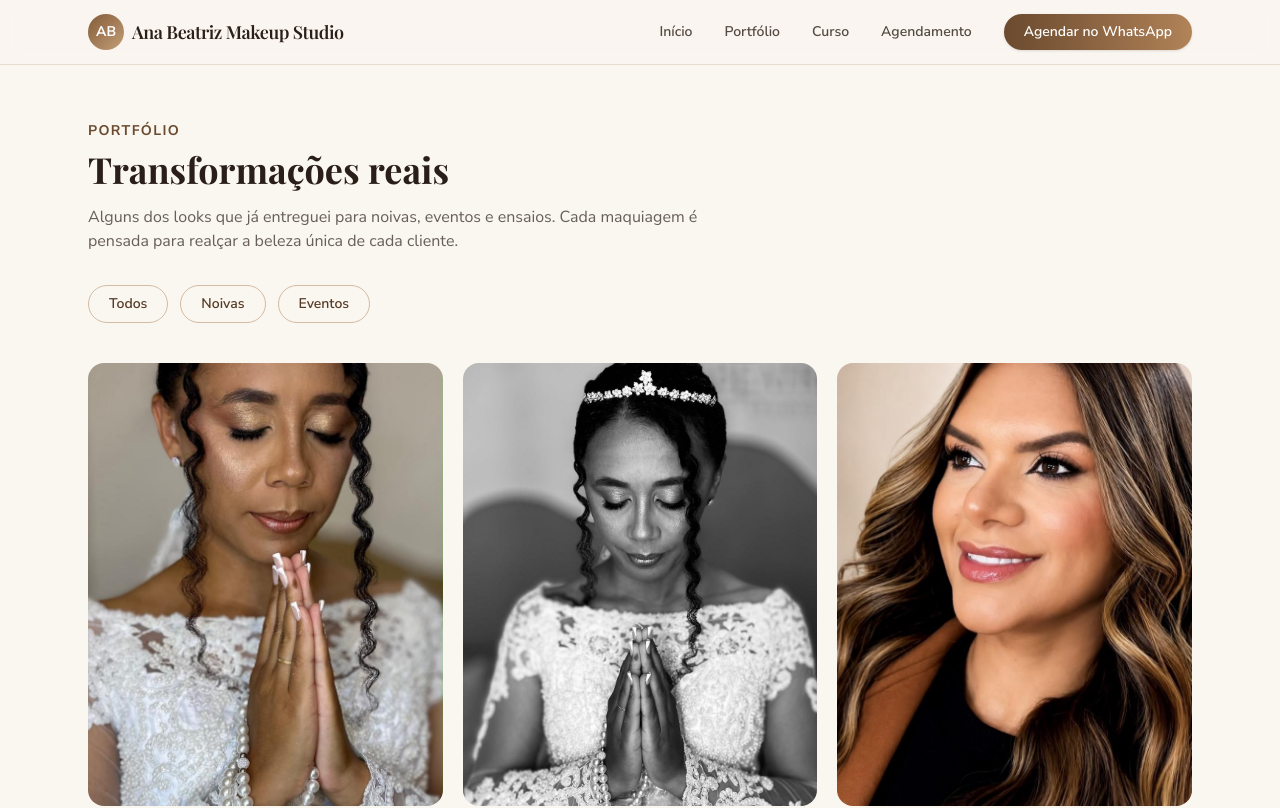
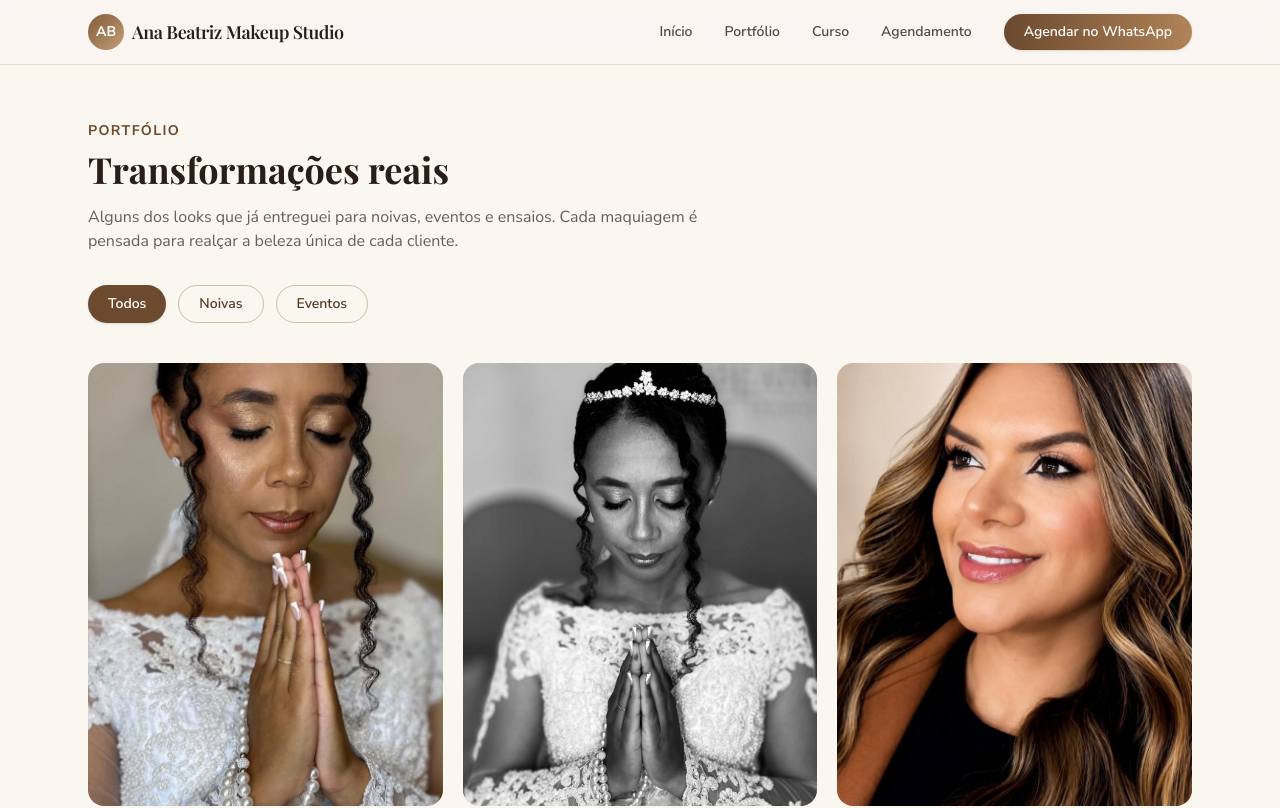
Before and after one commit to SillvaPedro/ana-beatriz-beauty-studio, a Next.js app: page /portfolio in a window 1280 px wide. Shown: the top 808 px of the page. Built offline with nearby package versions, Linux system fonts and the light colour scheme; a web font is replaced by a local one.

Commit message:
fix: corrige imagem do curso, filtro do portfolio e valida POSTGRES_URL

```diff
--- a/app/cursos/page.tsx
+++ b/app/cursos/page.tsx
@@ -56,7 +56,7 @@ export default function CursosPage() {
           <div className="grid gap-0 md:grid-cols-2">
             <div className="relative h-56 md:h-auto">
               <Image
-                src="/images/courses/curso1.svg"
+                src={course.image ?? "/images/courses/curso1.svg"}
                 alt={course.title}
                 fill
                 className="object-cover"
--- a/app/portfolio/page.tsx
+++ b/app/portfolio/page.tsx
@@ -1,13 +1,11 @@
 import type { Metadata } from "next";
-import Image from "next/image";
 import { portfolioItems, site } from "@/lib/site";
+import PortfolioGallery from "@/components/PortfolioGallery";
 
 export const metadata: Metadata = {
   title: "Portfólio",
   description: "Trabalhos de maquiagem profissional realizados pela Ana Beatriz.",
 };
-
-const categories = ["Todos", "Noivas", "Eventos"];
 
 export default function PortfolioPage() {
   return (
@@ -23,36 +21,7 @@ export default function PortfolioPage() {
         </p>
       </div>
 
-      <div className="mt-8 flex flex-wrap gap-3">
-        {categories.map((category) => (
-          <a
-            key={category}
-            href={category === "Todos" ? "#todos" : `#${category.toLowerCase().replace(" ", "-")}`}
-            className="rounded-full border border-brown-200 px-5 py-2 text-sm font-semibold text-brown-700 transition-colors hover:bg-brown-600 hover:text-white"
-          >
-            {category}
-          </a>
-        ))}
-      </div>
-
-      <div id="todos" className="mt-10 grid grid-cols-1 gap-5 sm:grid-cols-2 lg:grid-cols-3">
-        {portfolioItems.map((item) => (
-          <div key={item.title} className="group relative overflow-hidden rounded-2xl">
-            <Image
-              src={item.src}
-              alt={item.alt}
-              width={600}
-              height={750}
-              className="aspect-[4/5] w-full object-cover transition-transform duration-300 group-hover:scale-105"
-            />
-            <div className="absolute inset-0 flex items-end bg-gradient-to-t from-brown-950/70 to-transparent p-5 opacity-0 transition-opacity group-hover:opacity-100">
-              <p className="text-xs font-semibold uppercase tracking-wider text-beige-200">
-                {item.category}
-              </p>
-            </div>
-          </div>
-        ))}
-      </div>
+      <PortfolioGallery items={portfolioItems} />
 
       <div className="mt-14 rounded-2xl border border-brown-100 bg-gradient-to-br from-brown-50 to-beige-50 p-8 text-center">
         <h2 className="font-display text-2xl font-bold text-ink">
--- a/components/CourseCard.tsx
+++ b/components/CourseCard.tsx
@@ -7,7 +7,7 @@ export default function CourseCard({ course }: { course: course }) {
     <article className="group flex flex-col overflow-hidden rounded-2xl border border-brown-100 bg-white shadow-sm transition-shadow hover:shadow-lg">
       <div className="relative h-44 overflow-hidden">
         <Image
-          src={`/images/courses/${course.slug}.svg`}
+          src={course.image ?? `/images/courses/${course.slug}.svg`}
           alt={course.title}
           fill
           className="object-cover transition-transform duration-300 group-hover:scale-105"
--- /dev/null
+++ b/components/PortfolioGallery.tsx
@@ -0,0 +1,53 @@
+"use client";
+
+import { useState } from "react";
+import Image from "next/image";
+import type { portfolioItem } from "@/lib/types";
+
+const categories = ["Todos", "Noivas", "Eventos"];
+
+export default function PortfolioGallery({ items }: { items: portfolioItem[] }) {
+  const [active, setActive] = useState("Todos");
+  const filtered =
+    active === "Todos" ? items : items.filter((item) => item.category === active);
+
+  return (
+    <>
+      <div className="mt-8 flex flex-wrap gap-3">
+        {categories.map((category) => (
+          <button
+            key={category}
+            type="button"
+            onClick={() => setActive(category)}
+            className={
+              active === category
+                ? "rounded-full bg-brown-600 px-5 py-2 text-sm font-semibold text-white shadow-sm"
+                : "rounded-full border border-brown-200 px-5 py-2 text-sm font-semibold text-brown-700 transition-colors hover:bg-brown-600 hover:text-white"
+            }
+          >
+            {category}
+          </button>
+        ))}
+      </div>
+
+      <div className="mt-10 grid grid-cols-1 gap-5 sm:grid-cols-2 lg:grid-cols-3">
+        {filtered.map((item) => (
+          <div key={item.title} className="group relative overflow-hidden rounded-2xl">
+            <Image
+              src={item.src}
+              alt={item.alt}
+              width={600}
+              height={750}
+              className="aspect-[4/5] w-full object-cover transition-transform duration-300 group-hover:scale-105"
+            />
+            <div className="absolute inset-0 flex items-end bg-gradient-to-t from-brown-950/70 to-transparent p-5 opacity-0 transition-opacity group-hover:opacity-100">
+              <p className="text-xs font-semibold uppercase tracking-wider text-beige-200">
+                {item.category}
+              </p>
+            </div>
+          </div>
+        ))}
+      </div>
+    </>
+  );
+}
--- a/lib/db.ts
+++ b/lib/db.ts
@@ -5,7 +5,13 @@ let db: ReturnType<typeof postgres> | null = null;
 
 export function getDb() {
   if (!db) {
-    db = postgres(process.env.POSTGRES_URL as string);
+    const url = process.env.POSTGRES_URL;
+    if (!url) {
+      throw new Error(
+        "POSTGRES_URL não definida. Configure a variável de ambiente no .env.local."
+      );
+    }
+    db = postgres(url);
   }
   return db;
 }
--- a/lib/site.ts
+++ b/lib/site.ts
@@ -20,6 +20,7 @@ export const courses = [
     duration: "2 a 3 horas",
     lessons: 1,
     level: "Iniciante",
+    image: "/images/courses/curso1.svg",
     price: "R$150,00",
     priceOptions: [
       { label: "Aula individual", value: "R$150,00" },
--- a/lib/types.ts
+++ b/lib/types.ts
@@ -5,6 +5,7 @@ export type course = {
   duration: string;
   lessons: number;
   level: string;
+  image?: string;
   price: string;
   oldPrice?: string;
   priceOptions?: { label: string; value: string }[];
```
